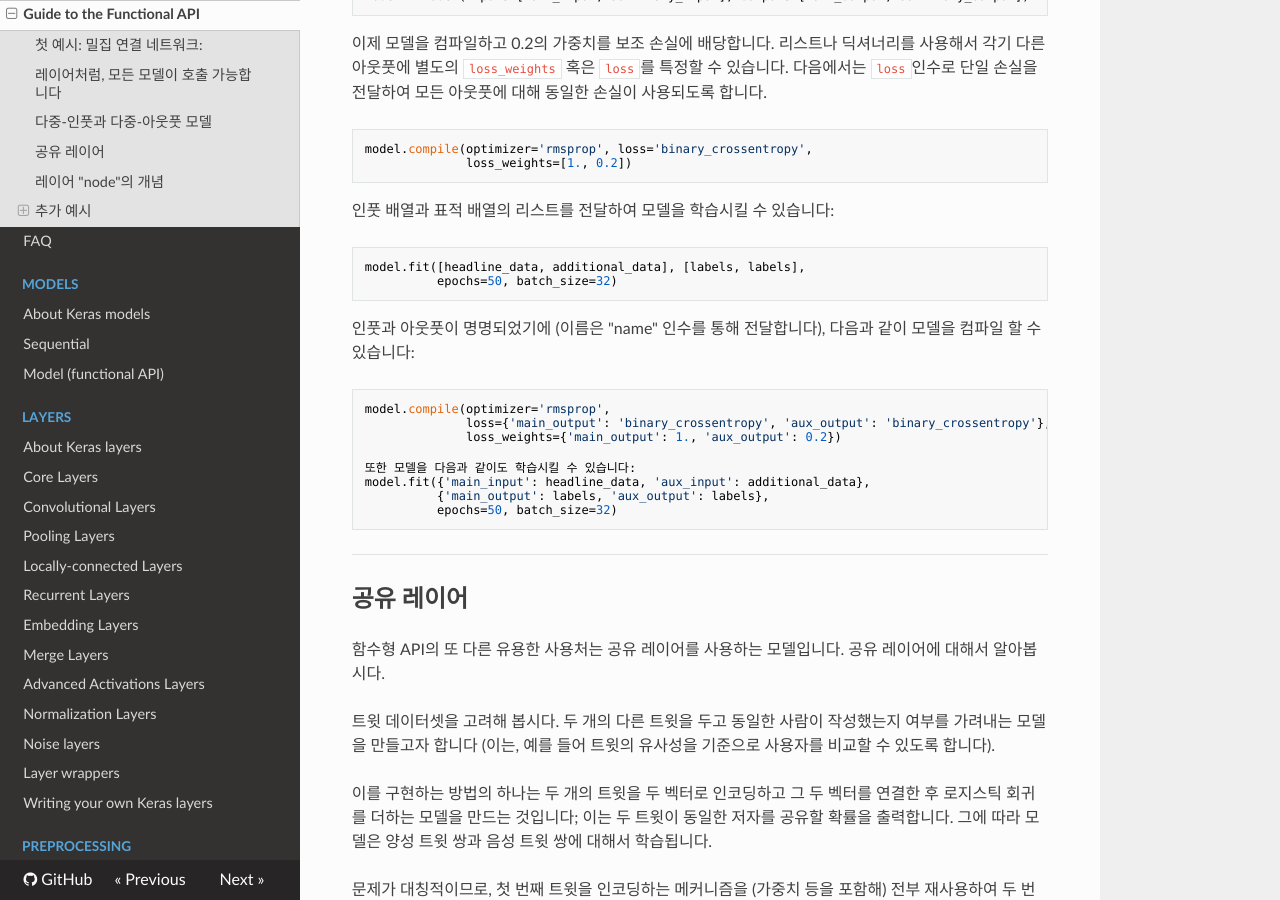
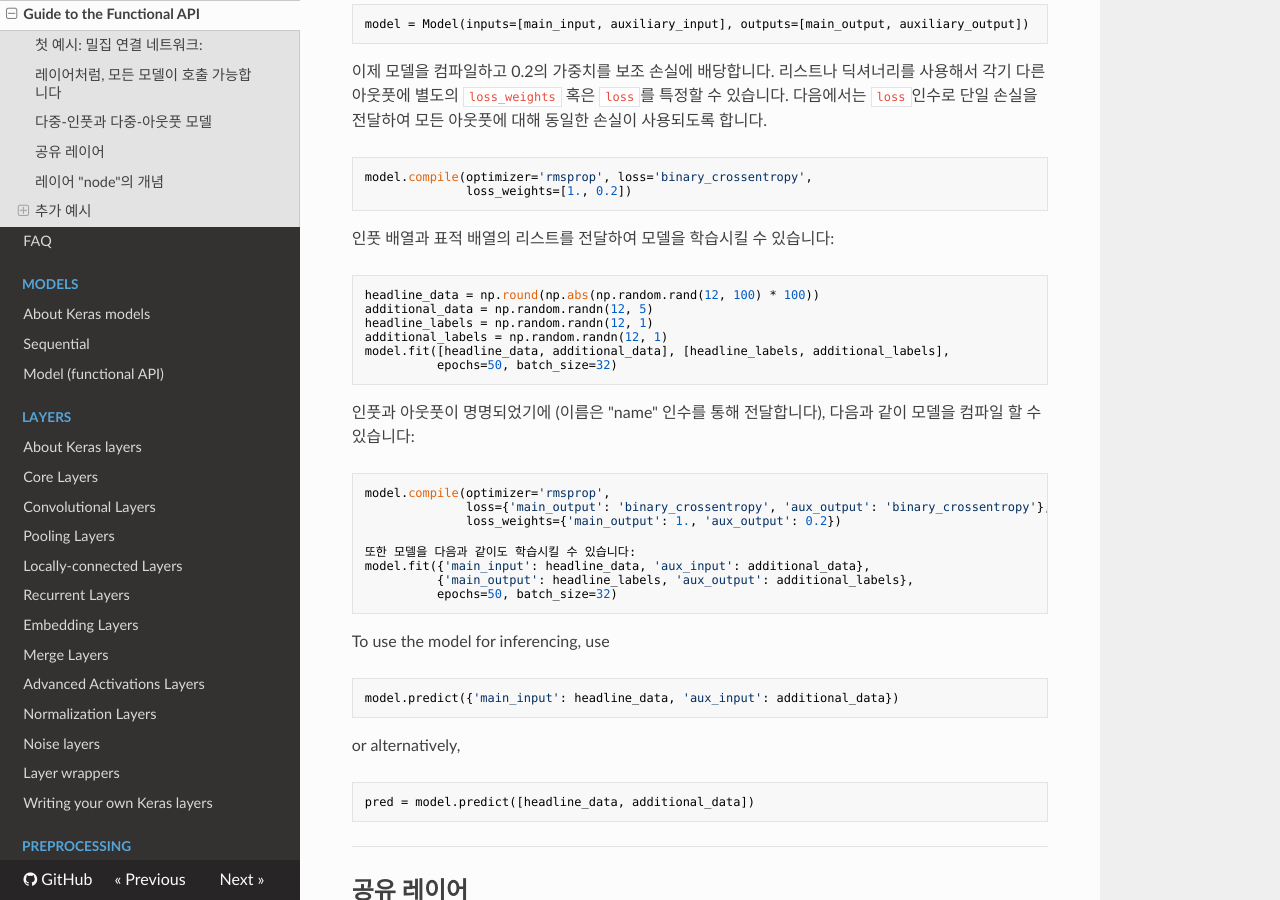
Before and after one commit to keras-team/keras-docs-ko, an MkDocs documentation site: the page built from sources/getting-started/functional-api-guide.md, in a window 1280 px wide and 900 px high, scrolled down 2929 px. Built offline with MkDocs 1.6.1, drawn with Linux system fonts in a browser that asks for light colours; nearby versions of some CDN libraries; some of the changed text lies outside the part shown.

Commit message:
Update example codes to 2.3 ver

````diff
--- a/sources/getting-started/functional-api-guide.md
+++ b/sources/getting-started/functional-api-guide.md
@@ -24,9 +24,9 @@ from keras.models import Model
 inputs = Input(shape=(784,))
 
 # 레이어 인스턴스는 텐서에 대해 호출 가능하고, 텐서를 반환합니다
-x = Dense(64, activation='relu')(inputs)
-x = Dense(64, activation='relu')(x)
-predictions = Dense(10, activation='softmax')(x)
+output_1 = Dense(64, activation='relu')(inputs)
+output_2 = Dense(64, activation='relu')(output_1)
+predictions = Dense(10, activation='softmax')(output_2)
 
 # 이는 Input 레이어와 3개의 Dense 레이어를
 # 포함하는 모델을 만들어 냅니다
@@ -85,6 +85,8 @@ processed_sequences = TimeDistributed(model)(input_sequences)
 ```python
 from keras.layers import Input, Embedding, LSTM, Dense
 from keras.models import Model
+import numpy as np
+np.random.seed(0)  # Set a random seed for reproducibility
 
 # 헤드라인 인풋: 1에서 10000사이의 100개 정수로 이루어진 시퀀스를 전달받습니다
 # "name"인수를 전달하여 레이어를 명명할 수 있음을 참고하십시오.
@@ -138,7 +140,11 @@ model.compile(optimizer='rmsprop', loss='binary_crossentropy',
 인풋 배열과 표적 배열의 리스트를 전달하여 모델을 학습시킬 수 있습니다:
 
 ```python
-model.fit([headline_data, additional_data], [labels, labels],
+headline_data = np.round(np.abs(np.random.rand(12, 100) * 100))
+additional_data = np.random.randn(12, 5)
+headline_labels = np.random.randn(12, 1)
+additional_labels = np.random.randn(12, 1)
+model.fit([headline_data, additional_data], [headline_labels, additional_labels],
           epochs=50, batch_size=32)
 ```
 
@@ -152,8 +158,17 @@ model.compile(optimizer='rmsprop',
 
 또한 모델을 다음과 같이도 학습시킬 수 있습니다:
 model.fit({'main_input': headline_data, 'aux_input': additional_data},
-          {'main_output': labels, 'aux_output': labels},
+          {'main_output': headline_labels, 'aux_output': additional_labels},
           epochs=50, batch_size=32)
+```
+
+To use the model for inferencing, use
+```python
+model.predict({'main_input': headline_data, 'aux_input': additional_data})
+```
+or alternatively,
+```python
+pred = model.predict([headline_data, additional_data])
 ```
 
 -----
````
